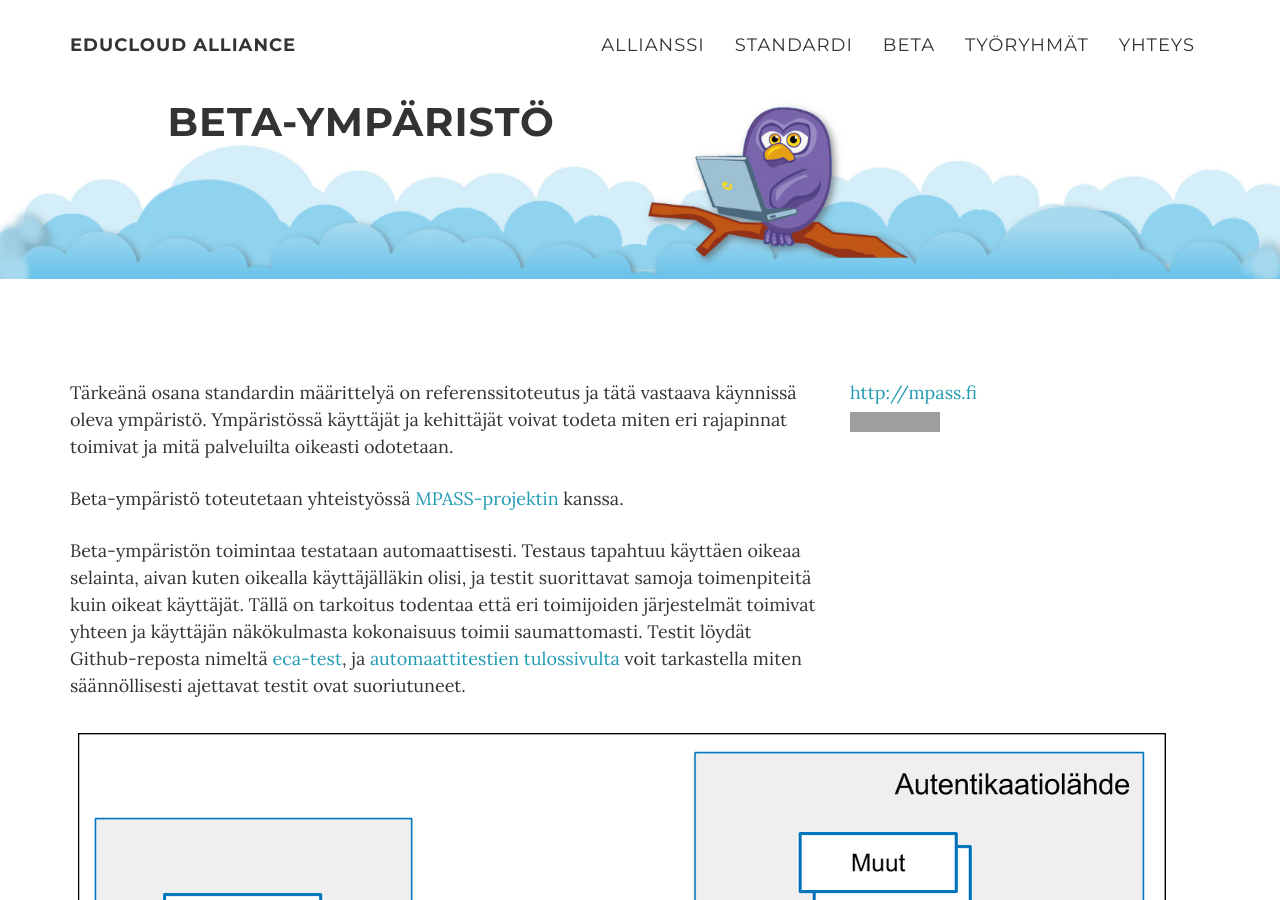
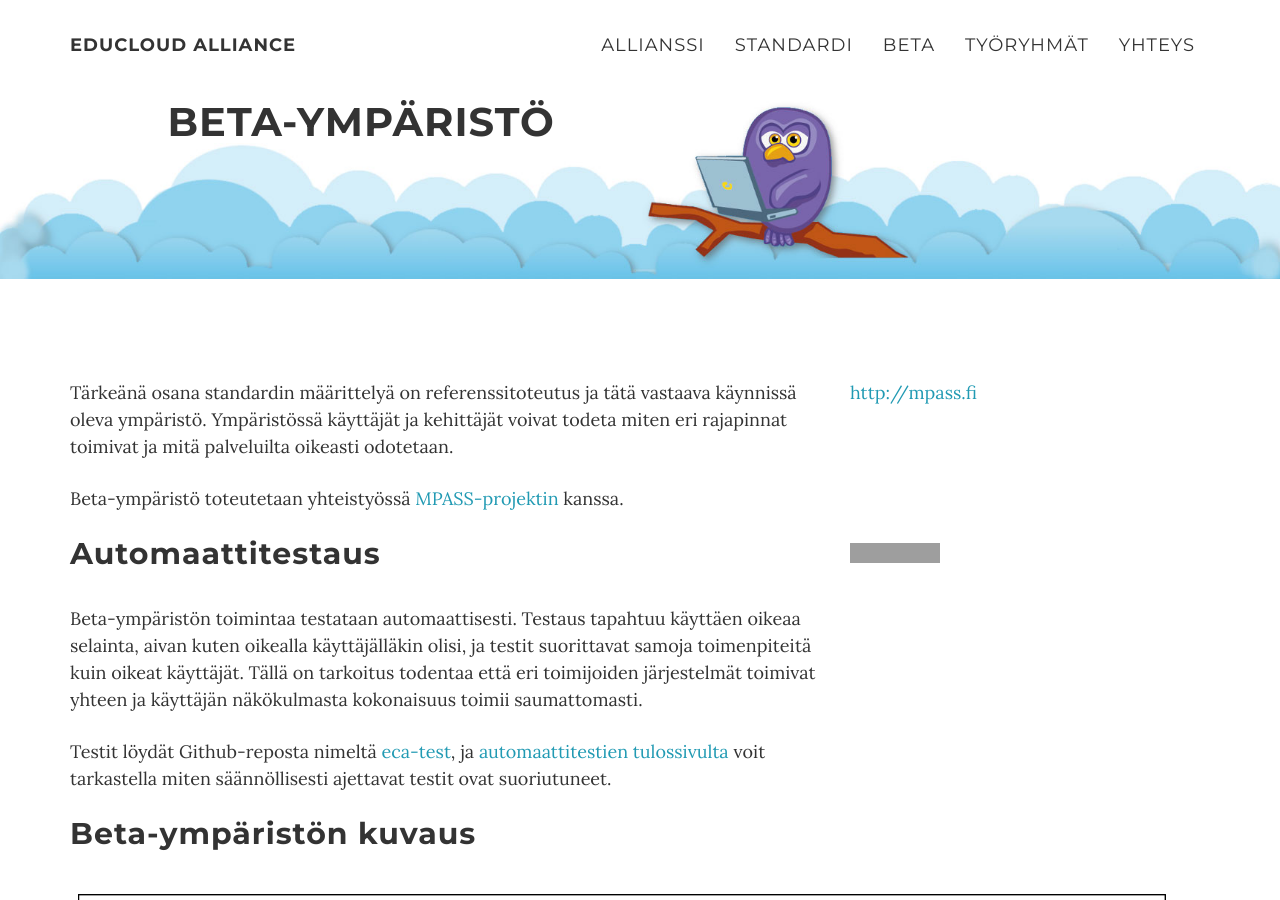
Before and after one commit to educloudalliance/educloudalliance.github.io, a Jekyll site: the page built from beta.html, in a window 1280 px wide and 900 px high. Built offline with Jekyll 4.4.1, drawn with Linux system fonts in a browser that asks for light colours; grey boxes are pictures that could not be loaded.

```diff
--- a/beta.html
+++ b/beta.html
@@ -6,7 +6,6 @@ title: Beta-ympäristö
 <section id="foo" class="container content-section">
 <div class="row">
 <div class="col-lg-8">
-
 <p>
 Tärkeänä osana standardin määrittelyä on referenssitoteutus ja tätä vastaava käynnissä oleva ympäristö. Ympäristössä käyttäjät ja kehittäjät voivat todeta miten eri rajapinnat toimivat ja mitä palveluilta oikeasti odotetaan.
 </p>
@@ -14,29 +13,45 @@ Tärkeänä osana standardin määrittelyä on referenssitoteutus ja tätä vast
 <p>
 Beta-ympäristö toteutetaan yhteistyössä <a href="http://mpass.fi">MPASS-projektin</a> kanssa.
 </p>
+</div>
 
+<div class="col-lg-4">
+<p>
+<a href="http://mpass.fi">http://mpass.fi</a><br />
+</p>
+</div>
+
+</div>
+
+<div class="row">
+<div class="col-lg-8">
+<h2>Automaattitestaus</h2>
 <p>
 Beta-ympäristön toimintaa testataan automaattisesti. Testaus tapahtuu käyttäen oikeaa
 selainta, aivan kuten oikealla käyttäjälläkin olisi, ja testit suorittavat samoja
 toimenpiteitä kuin oikeat käyttäjät. Tällä on tarkoitus todentaa että eri toimijoiden
 järjestelmät toimivat yhteen ja käyttäjän näkökulmasta kokonaisuus toimii saumattomasti.
-Testit löydät Github-reposta nimeltä <a href="https://github.com/educloudalliance/eca-test">eca-test</a>, ja
+</p>
+
+<p>Testit löydät Github-reposta nimeltä <a href="https://github.com/educloudalliance/eca-test">eca-test</a>, ja
 <a href="https://travis-ci.org/educloudalliance/eca-test/builds">automaattitestien tulossivulta</a>
 voit tarkastella miten säännöllisesti ajettavat testit ovat suoriutuneet.
 </p>
-
 </div>
 
 <div class="col-lg-4">
 <p>
-<a href="http://mpass.fi">http://mpass.fi</a><br />
 <img src="https://travis-ci.org/educloudalliance/eca-test.svg?branch=master">
 </p>
 </div>
 
+</div>
+
+<div class="row">
 <div class="col-lg-12">
+<h2>Beta-ympäristön kuvaus</h2>
 <img src="{{ site.baseurl }}/img/beta.png">
-
 </div>
 </div>
+
 </section>
--- a/index.html
+++ b/index.html
@@ -37,6 +37,9 @@ Avoimen standardin tarkoituksena on nopeuttaa DigiEdu palveluiden käyttöönott
 Toimintaperiaattena on että syntyvät ratkaisut ovat kaikille (kaupalliset ja yleishyödylliset tahot) yhtäläisiä ja avoimia eikä ECA sinänsä rajoita näiden toimintaa eikä myöskään rajoita loppukäyttäjien itsenäistä, vapaata valintaa ostopäätösten ja hankintojen tekemiseen. ECA:n tavoitteena on varmistaa, että se ei uhkaa liiketoiminnan vapautta tai opetusaineistojen jakelua.
 </p>
 
+<p>
+Lue lisää <a href="{{ site.baseurl }}/standardi">standardista</a> ja sen <a href="{{ site.baseurl }}/standardi#kehityksen-tilanne">kehityksestä</a>.
+</p>
 </div>
 
 <div class="col-lg-4">
--- a/js/grayscale.js
+++ b/js/grayscale.js
@@ -42,7 +42,7 @@ $('.github-issues').each(function() {
   $.getJSON(githubIssuesUrl, function (allIssues) {
     var foo = "<ul>";
     $.each(allIssues, function (i, issue) {
-      foo += "<li>" + issue.number + ": " + issue.title + "</li>"
+      foo += "<li><a href=\""+ issue.html_url +"\">" + issue.number + ": " + issue.title + "</a></li>"
     });
     $this.append(foo + "</ul>");
   });
```
Also changed, not shown: standardi.html (+42 -52 lines).
